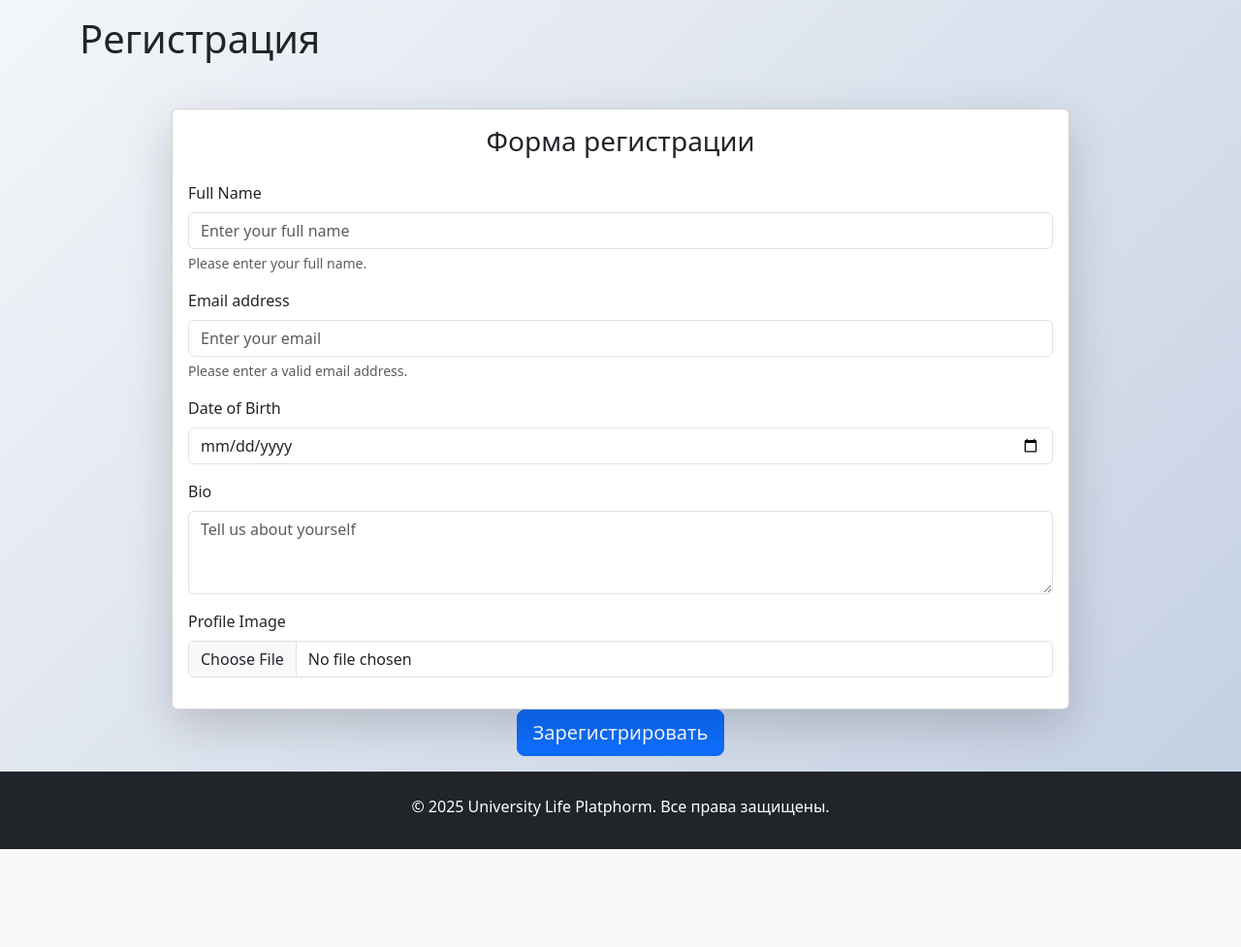
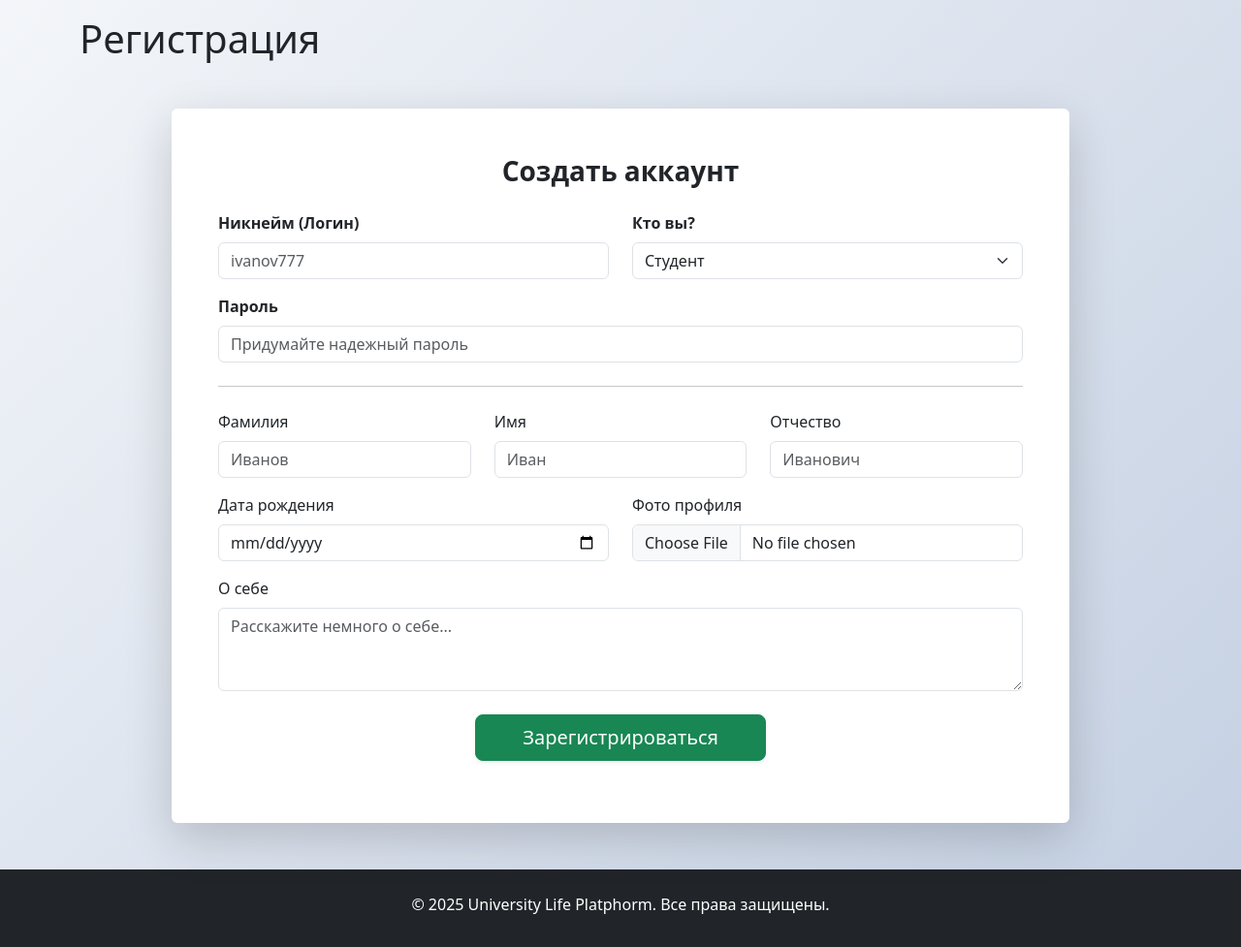
Before and after one commit to AnastasiaAlekseeva204/University_Life_Platphorm_diplom_project, a Django app: template myproject/myplatform/templates/registration/register.html in a window 1280 px wide. Shown: the part 80-1057 px from the top of the page at 97% size. Before the commit the page ends 956 px from the top, so only its background shows below. Run offline with Django 5.2, Linux system fonts and the light colour scheme; the template is opened without the code that fills it, so the values that code supplies are empty.

Commit message:
форма регистрации работает, сохраняет в админку студента/организатора/администратора

```diff
--- a/myproject/myplatform/templates/registration/register.html
+++ b/myproject/myplatform/templates/registration/register.html
@@ -1,71 +1,77 @@
 {% extends 'base.html' %}
 {% block title %}Регистрация{% endblock title %}
+
 {% block content %}
-    <div class="container mt-5">
-        <div class="row justify-content-center">
-            <div class="col-lg-10 col-md-12 col-sm-12">
-                <div class="card shadow-lg">
-                    <div class="card-body">
-                        <h3 class="card-title text-center mb-4">Форма регистрации</h3>
-                        <form id="registrationForm">
-                            <div class="mb-3">
-                                <label for="name" class="form-label">Full Name</label>
-                                <input
-                                    type="text"
-                                    class="form-control"
-                                    id="name"
-                                    placeholder="Enter your full name"
-                                    required
-                                />
-                                <div class="form-text">Please enter your full name.</div>
+<div class="container mt-5 mb-5">
+    <div class="row justify-content-center">
+        <div class="col-lg-10">
+            <div class="card shadow-lg border-0">
+                <div class="card-body p-5">
+                    <h3 class="card-title text-center mb-4 fw-bold">Создать аккаунт</h3>
+
+                    <form method="POST" enctype="multipart/form-data">
+                        {% csrf_token %}
+
+                        <div class="row">
+                            <div class="col-md-6 mb-3">
+                                <label class="form-label fw-bold">Никнейм (Логин)</label>
+                                <input type="text" name="username" class="form-control" placeholder="ivanov777" required>
                             </div>
-                            <div class="mb-3">
-                                <label for="email" class="form-label">Email address</label>
-                                <input
-                                    type="email"
-                                    class="form-control"
-                                    id="email"
-                                    placeholder="Enter your email"
-                                    required
-                                />
-                                <div class="form-text">Please enter a valid email address.</div>
-                            </div>
-                            <div class="mb-3">
-                                <label for="dob" class="form-label">Date of Birth</label>
-                                <input
-                                    type="date"
-                                    class="form-control"
-                                    id="dob"
-                                    required
-                                />
-                            </div>
-                            <div class="mb-3">
-                                <label for="bio" class="form-label">Bio</label>
-                                <textarea
-                                    class="form-control"
-                                    id="bio"
-                                    rows="3"
-                                    placeholder="Tell us about yourself"
-                                    required
-                                ></textarea>
-                            </div>
-                            <div class="mb-3">
-                                <label for="profileImage" class="form-label">Profile Image</label>
-                                <input
-                                    type="file"
-                                    class="form-control"
-                                    id="profileImage"
-                                    accept="image/*"
-                                    required
-                                />
+                            <div class="col-md-6 mb-3">
+                                <label class="form-label fw-bold">Кто вы?</label>
+                                <select name="role" class="form-select" required>
+                                    <option value="STUDENT">Студент</option>
+                                    <option value="ORGANIZER">Организатор сообществ</option>
+                                    <option value="ADMIN">Администратор</option>
+                                </select>
                             </div>
                         </div>
-                    </div>
+
+                        <div class="mb-3">
+                            <label class="form-label fw-bold">Пароль</label>
+                            <input type="password" name="password" class="form-control" placeholder="Придумайте надежный пароль" required>
+                        </div>
+
+                        <hr class="my-4">
+
+                        <div class="row">
+                            <div class="col-md-4 mb-3">
+                                <label class="form-label">Фамилия</label>
+                                <input type="text" name="last_name_student" class="form-control" placeholder="Иванов" required>
+                            </div>
+                            <div class="col-md-4 mb-3">
+                                <label class="form-label">Имя</label>
+                                <input type="text" name="name" class="form-control" placeholder="Иван" required>
+                            </div>
+                            <div class="col-md-4 mb-3">
+                                <label class="form-label">Отчество</label>
+                                <input type="text" name="middle_name_student" class="form-control" placeholder="Иванович">
+                            </div>
+                        </div>
+
+                        <div class="row">
+                            <div class="col-md-6 mb-3">
+                                <label class="form-label">Дата рождения</label>
+                                <input type="date" name="birth_date" class="form-control">
+                            </div>
+                            <div class="col-md-6 mb-3">
+                                <label class="form-label">Фото профиля</label>
+                                <input type="file" name="img" class="form-control" accept="image/*">
+                            </div>
+                        </div>
+
+                        <div class="mb-4">
+                            <label class="form-label">О себе</label>
+                            <textarea name="about_text" class="form-control" rows="3" placeholder="Расскажите немного о себе..."></textarea>
+                        </div>
+
+                        <div class="text-center">
+                            <button type="submit" class="btn btn-success btn-lg px-5 shadow-sm">Зарегистрироваться</button>
+                        </div>
+                    </form>
                 </div>
+            </div>
         </div>
     </div>
-    <div class="text-center">
-        <button type="submit" class="btn btn-primary btn-lg">Зарегистрировать</button>
-        <div id="formFeedback" class="mt-3"></div>
-    </div>
+</div>
 {% endblock content %}
```
Also changed, not shown: myproject/myplatform/views.py (+42 -0 lines), myproject/db.sqlite3, myproject/media/image/user_image/d4bb0aeba03e33703a7bb648662c22fe.jpg (added).
